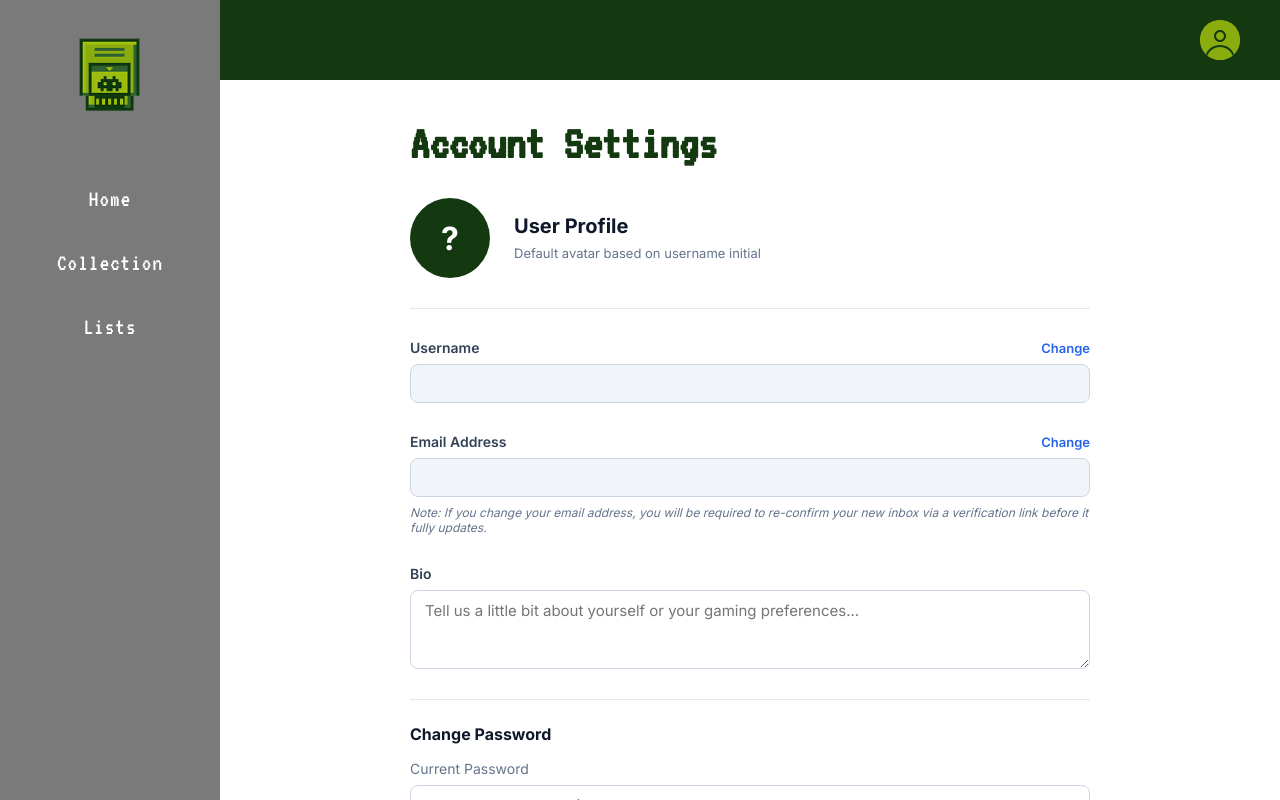
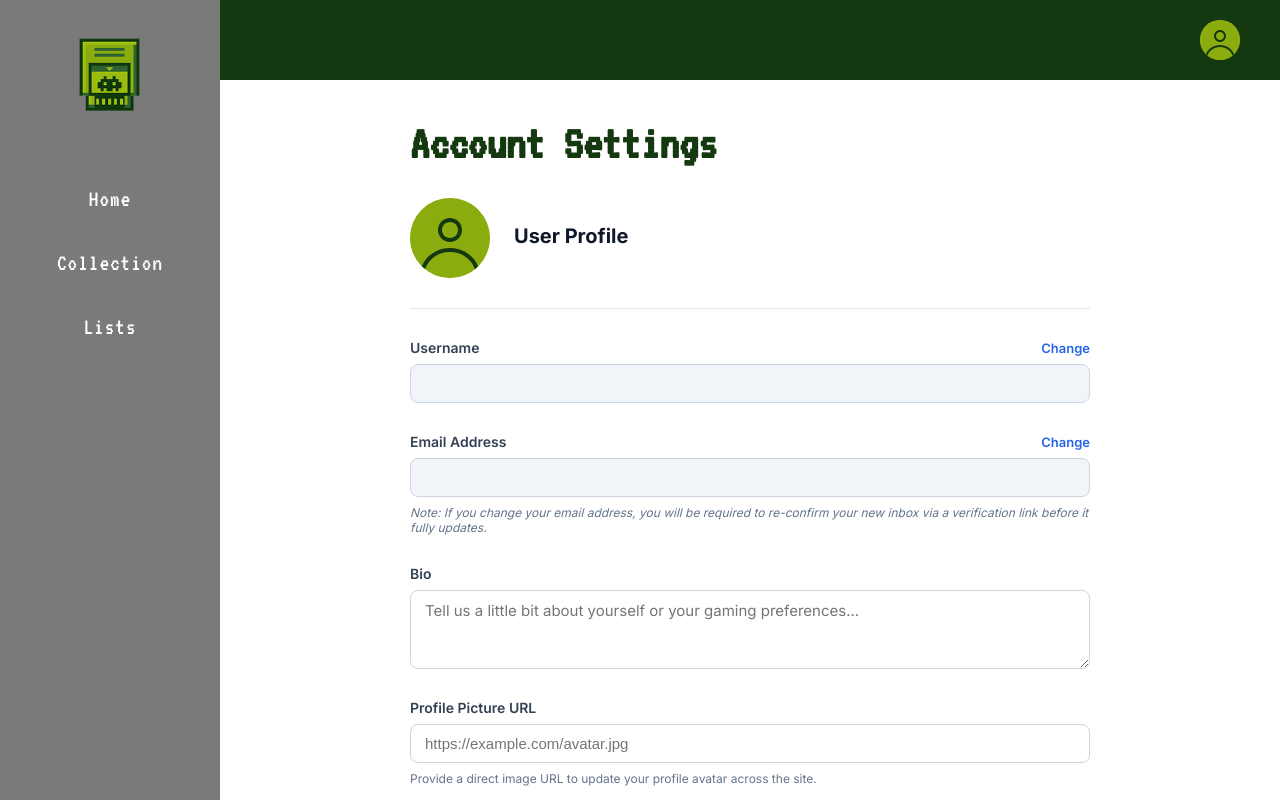
Before and after one commit to Ayloonah/POOSD-Cartridge, a React (Vite) app in the folder frontend/: page /profile in a window 1280 px wide. Built offline with nearby package versions, Linux system fonts and the light colour scheme.

Commit message:
done, just needs more testing

```diff
--- a/frontend/src/api.js
+++ b/frontend/src/api.js
@@ -1,4 +1,5 @@
 const BASE_URL = 'http://localhost:5000/api';
+//const BASE_URL = 'https://cartridgeapp.fun/api';
 
 export const api = {
 
--- a/frontend/src/components/DashboardLayout.jsx
+++ b/frontend/src/components/DashboardLayout.jsx
@@ -21,6 +21,7 @@ export default function DashboardLayout({
 }) {
   const [isDropdownOpen, setIsDropdownOpen] = useState(false);
   const [pendingEmail, setPendingEmail] = useState(() => localStorage.getItem('pendingEmail'));
+  const [userProfilePic, setUserProfilePic] = useState('');
   const [isResending, setIsResending] = useState(false);
   const [bannerMessage, setBannerMessage] = useState(null);
 
@@ -29,7 +30,6 @@ export default function DashboardLayout({
   const navigate = useNavigate();
   const dropdownRef = useRef(null);
 
-  // 🟢 Re-verify status against /auth/me on every layout mount / page navigation
   useEffect(() => {
     const checkVerificationStatus = async () => {
       if (!currentToken) return;
@@ -38,12 +38,14 @@ export default function DashboardLayout({
         const response = await api.get('/auth/me', currentToken);
         if (response.ok) {
           const data = await response.json();
+          if (data.profilePicture) {
+            setUserProfilePic(data.profilePicture);
+          }
 
           if (data.pendingEmail) {
             setPendingEmail(data.pendingEmail);
             localStorage.setItem('pendingEmail', data.pendingEmail);
           } else {
-            // Clean up localStorage and state if pendingEmail is now null/verified
             setPendingEmail(null);
             localStorage.removeItem('pendingEmail');
           }
@@ -299,13 +301,14 @@ export default function DashboardLayout({
               }}
             >
               <img
-                src={profileIcon}
+                src={userProfilePic || profileIcon}
                 alt="Profile"
                 style={{
                   width: '100%',
                   height: '100%',
                   objectFit: 'cover'
                 }}
+                onError={(e) => { e.target.src = profileIcon; }}
               />
             </button>
 
--- a/frontend/src/pages/ProfileSettingsPage.jsx
+++ b/frontend/src/pages/ProfileSettingsPage.jsx
@@ -1,9 +1,9 @@
 import React, { useState, useEffect, useRef, useContext } from 'react';
 import { useNavigate } from 'react-router-dom';
 import DashboardLayout from '../components/DashboardLayout';
-import Button from '../components/Button';
 import { api } from '../api';
 import { AuthContext } from '../context/AuthContext';
+import defaultAvatar from '../assets/Generic avatar.svg';
 
 const ProfileSettingsPage = () => {
   const { token } = useContext(AuthContext);
@@ -15,6 +15,8 @@ const ProfileSettingsPage = () => {
   const [username, setUsername] = useState('');
   const [email, setEmail] = useState('');
   const [bio, setBio] = useState('');
+  const [profilePicture, setProfilePicture] = useState('');
+  const [newProfilePicture, setNewProfilePicture] = useState('');
 
   // Edit toggles for Username & Email
   const [isEditingUsername, setIsEditingUsername] = useState(false);
@@ -31,7 +33,7 @@ const ProfileSettingsPage = () => {
   const [statusBanner, setStatusBanner] = useState({ type: '', text: '' });
   const [isSaving, setIsSaving] = useState(false);
 
-  // 🟢 Delete Account Modal States
+  // Delete Account Modal States
   const [isDeleteModalOpen, setIsDeleteModalOpen] = useState(false);
   const [deletePassword, setDeletePassword] = useState('');
   const [deleteError, setDeleteError] = useState('');
@@ -48,6 +50,8 @@ const ProfileSettingsPage = () => {
         setInitialUsername(data.username || '');
         setEmail(data.email || '');
         setBio(data.bio || '');
+        setProfilePicture(data.profilePicture || '');
+        setNewProfilePicture(data.profilePicture || '');
 
         if (data.pendingEmail) {
           setPendingEmail(data.pendingEmail);
@@ -154,7 +158,8 @@ const ProfileSettingsPage = () => {
     }
 
     const profilePayload = {
-      newBio: bio
+      newBio: bio,
+      newProfilePicture: newProfilePicture
     };
 
     try {
@@ -177,7 +182,7 @@ const ProfileSettingsPage = () => {
 
       if (!profResponse.ok) {
         accountSuccess = false;
-        setStatusBanner({ type: 'error', text: profData.message || 'Failed to update bio.' });
+        setStatusBanner({ type: 'error', text: profData.message || 'Failed to update profile.' });
       }
 
       if (accountSuccess) {
@@ -204,11 +209,10 @@ const ProfileSettingsPage = () => {
       console.error("Logout request failed:", err);
     } finally {
       localStorage.clear();
-      navigate('/login');
+      navigate('/');
     }
   };
 
-  // 🟢 Handle custom Delete Account submission
   const handleConfirmDelete = async (e) => {
     e.preventDefault();
     if (!deletePassword) {
@@ -250,15 +254,20 @@ const ProfileSettingsPage = () => {
 
         <form onSubmit={handleSave} style={{ display: 'flex', flexDirection: 'column', gap: '30px' }}>
 
+          {/* Profile Picture Header Display Only */}
           <div style={{ display: 'flex', alignItems: 'center', gap: '24px', borderBottom: '1px solid #e2e8f0', paddingBottom: '30px' }}>
-            <div style={{ width: '80px', height: '80px', backgroundColor: '#143910', color: '#ffffff', borderRadius: '50%', display: 'flex', alignItems: 'center', justifyContent: 'center', fontSize: '32px', fontWeight: 'bold' }}>
-              {username ? username.charAt(0).toUpperCase() : '?'}
+            <div style={{ width: '80px', height: '80px', backgroundColor: '#98B910', borderRadius: '50%', display: 'flex', alignItems: 'center', justifyContent: 'center', overflow: 'hidden', flexShrink: 0 }}>
+              <img
+                src={profilePicture || newProfilePicture || defaultAvatar}
+                alt="Profile Avatar"
+                style={{ width: '100%', height: '100%', objectFit: 'cover' }}
+                onError={(e) => { e.target.src = defaultAvatar; }}
+              />
             </div>
             <div>
               <h3 style={{ margin: '0 0 4px 0', color: '#0f172a', fontSize: '20px' }}>
                 {username || 'User Profile'}
               </h3>
-              <span style={{ fontSize: '13px', color: '#64748b' }}>Default avatar based on username initial</span>
             </div>
           </div>
 
@@ -346,6 +355,19 @@ const ProfileSettingsPage = () => {
             />
           </div>
 
+          {/* Profile Picture URL Field (Placed after Bio) */}
+          <div style={{ display: 'flex', flexDirection: 'column', gap: '8px' }}>
+            <label style={{ fontSize: '14px', fontWeight: '600', color: '#334155' }}>Profile Picture URL</label>
+            <input
+              type="url"
+              placeholder="https://example.com/avatar.jpg"
+              value={newProfilePicture}
+              onChange={(e) => setNewProfilePicture(e.target.value)}
+              style={{ width: '100%', padding: '10px 14px', borderRadius: '8px', border: '1px solid #cbd5e1', fontSize: '15px', outline: 'none', boxSizing: 'border-box' }}
+            />
+            <span style={{ fontSize: '12px', color: '#64748b' }}>Provide a direct image URL to update your profile avatar across the site.</span>
+          </div>
+
           {/* Password Fields */}
           <div style={{ display: 'flex', flexDirection: 'column', gap: '16px', borderTop: '1px solid #e2e8f0', paddingTop: '24px' }}>
             <h3 style={{ margin: 0, fontSize: '16px', color: '#0f172a' }}>Change Password</h3>
@@ -403,7 +425,7 @@ const ProfileSettingsPage = () => {
         </form>
       </div>
 
-      {/* 🟢 Custom Delete Account Modal Popup */}
+      {/* Custom Delete Account Modal Popup */}
       {isDeleteModalOpen && (
         <div style={{ position: 'fixed', inset: 0, backgroundColor: 'rgba(0,0,0,0.6)', display: 'flex', justifyContent: 'center', alignItems: 'center', zIndex: 1000, padding: '20px' }}>
           <div style={{ backgroundColor: '#ffffff', padding: '30px', borderRadius: '12px', maxWidth: '420px', width: '100%', border: '2px solid #ef4444', boxShadow: '0 10px 25px rgba(0,0,0,0.2)' }}>
```
